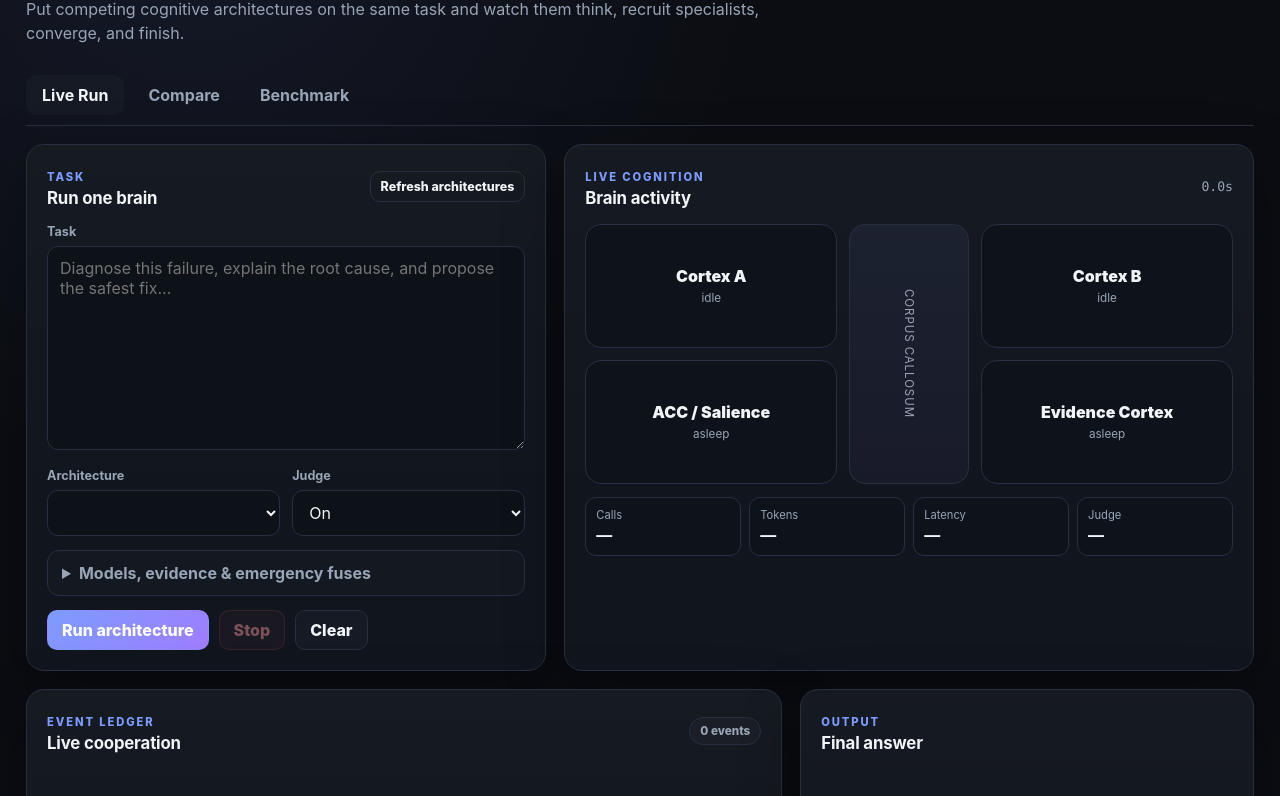
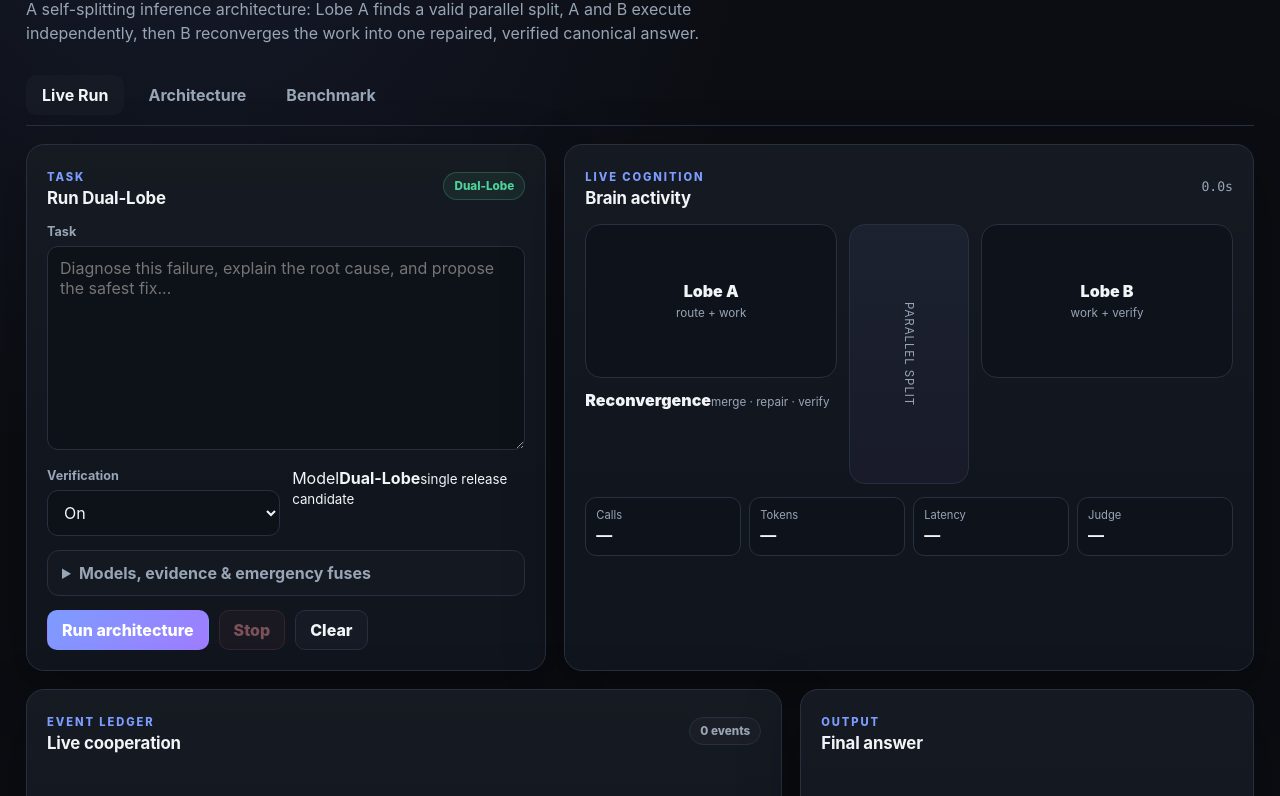
Before and after one commit to anasalsawy/dual-lobe, a website: page playground/index.html in a window 1280 px wide. Shown: the part 102-898 px from the top of the page. Drawn offline with Linux system fonts and the light colour scheme; no server answers.

Commit message:
Refocus website on single Dual-Lobe model

```diff
--- a/playground/index.html
+++ b/playground/index.html
@@ -4,16 +4,16 @@
   <meta charset="utf-8" />
   <meta name="viewport" content="width=device-width, initial-scale=1" />
   <meta name="theme-color" content="#0b0d12" />
-  <title>Cognitive Architecture Playground</title>
+  <title>Dual-Lobe — Parallel Intelligence with Verification</title>
   <link rel="stylesheet" href="./styles.css" />
 </head>
 <body>
   <div class="app-shell">
     <header class="topbar">
       <div>
-        <div class="eyebrow">DUAL-LOBE LAB</div>
-        <h1 id="appTitle">Cognitive Architecture Playground</h1>
-        <p class="subtitle">Put competing cognitive architectures on the same task and watch them think, recruit specialists, converge, and finish.</p>
+        <div class="eyebrow">DUAL-LOBE</div>
+        <h1 id="appTitle">One model. Two lobes. One verified answer.</h1>
+        <p class="subtitle">A self-splitting inference architecture: Lobe A finds a valid parallel split, A and B execute independently, then B reconverges the work into one repaired, verified canonical answer.</p>
       </div>
       <div class="status-cluster">
         <span id="connectionPill" class="pill neutral">Not connected</span>
@@ -21,9 +21,9 @@
       </div>
     </header>
 
-    <nav class="tabs" aria-label="Playground mode">
+    <nav class="tabs" aria-label="Dual-Lobe">
       <button class="tab active" data-tab="run">Live Run</button>
-      <button class="tab" data-tab="compare">Compare</button>
+      <button class="tab" data-tab="architecture">Architecture</button>
       <button class="tab" data-tab="benchmark">Benchmark</button>
     </nav>
 
@@ -32,26 +32,23 @@
         <div class="layout two-col">
           <section class="panel control-panel">
             <div class="section-head">
-              <div><span class="kicker">TASK</span><h2>Run one brain</h2></div>
-              <button id="refreshArchitecturesBtn" class="btn ghost small">Refresh architectures</button>
+              <div><span class="kicker">TASK</span><h2>Run Dual-Lobe</h2></div>
+              <span id="modelBadge" class="pill good">Dual-Lobe</span>
             </div>
             <label class="field-label" for="runTask">Task</label>
             <textarea id="runTask" class="task-input" rows="9" placeholder="Diagnose this failure, explain the root cause, and propose the safest fix..."></textarea>
 
-            <div class="form-grid">
-              <label class="field"><span>Architecture</span><select id="runArchitecture"></select></label>
-              <label class="field"><span>Judge</span><select id="runJudge"><option value="true">On</option><option value="false">Off</option></select></label>
+            <div class="form-grid single-model-grid">
+              <label class="field"><span>Verification</span><select id="runJudge"><option value="true">On</option><option value="false">Off</option></select></label>
+              <div class="model-lock"><span>Model</span><strong>Dual-Lobe</strong><small>single release candidate</small></div>
             </div>
 
             <details class="advanced">
               <summary>Models, evidence & emergency fuses</summary>
               <div class="advanced-body">
                 <div class="role-grid">
-                  <label class="field"><span>Cortex A</span><input id="runModelA" placeholder="lobe-a" /></label>
-                  <label class="field"><span>Cortex B</span><input id="runModelB" placeholder="lobe-b" /></label>
-                  <label class="field"><span>ACC</span><input id="runModelACC" placeholder="lobe-b" /></label>
-                  <label class="field"><span>Evidence</span><input id="runModelEvidence" placeholder="lobe-b" /></label>
-                  <label class="field"><span>Judge</span><input id="runModelJudge" placeholder="lobe-b" /></label>
+                  <label class="field"><span>Lobe A model</span><input id="runModelA" placeholder="worker / splitter" /></label>
+                  <label class="field"><span>Lobe B model</span><input id="runModelB" placeholder="worker / finalizer / verifier" /></label>
                 </div>
                 <label class="field"><span>Source messages / evidence (JSON array)</span><textarea id="runMessages" rows="6" class="mono" placeholder='[{"role":"user","content":"log or source material"}]'></textarea></label>
                 <div class="form-grid">
@@ -74,12 +71,11 @@
               <div><span class="kicker">LIVE COGNITION</span><h2>Brain activity</h2></div>
               <span id="runTimer" class="mono muted">0.0s</span>
             </div>
-            <div id="brainMap" class="brain-map" aria-label="Active cognitive regions">
-              <div class="region persistent" data-role="A"><span class="region-name">Cortex A</span><span class="region-state">idle</span></div>
-              <div class="callosum"><span>Corpus Callosum</span></div>
-              <div class="region persistent" data-role="B"><span class="region-name">Cortex B</span><span class="region-state">idle</span></div>
-              <div class="region specialist" data-role="ACC"><span class="region-name">ACC / Salience</span><span class="region-state">asleep</span></div>
-              <div class="region specialist" data-role="EVIDENCE"><span class="region-name">Evidence Cortex</span><span class="region-state">asleep</span></div>
+            <div id="brainMap" class="brain-map single-model-map" aria-label="Dual-Lobe execution">
+              <div class="region persistent" data-role="A"><span class="region-name">Lobe A</span><span class="region-state">route + work</span></div>
+              <div class="callosum"><span>parallel split</span></div>
+              <div class="region persistent" data-role="B"><span class="region-name">Lobe B</span><span class="region-state">work + verify</span></div>
+              <div class="merge-node"><span class="region-name">Reconvergence</span><span class="region-state">merge · repair · verify</span></div>
             </div>
             <div class="telemetry" id="runTelemetry">
               <div><span>Calls</span><strong>—</strong></div><div><span>Tokens</span><strong>—</strong></div><div><span>Latency</span><strong>—</strong></div><div><span>Judge</span><strong>—</strong></div>
@@ -90,7 +86,7 @@
         <div class="layout transcript-grid">
           <section class="panel">
             <div class="section-head"><div><span class="kicker">EVENT LEDGER</span><h2>Live cooperation</h2></div><span id="eventCount" class="pill neutral">0 events</span></div>
-            <div id="runEvents" class="event-stream empty-state">Start a run to watch A, B, ACC, and Evidence cooperate.</div>
+            <div id="runEvents" class="event-stream empty-state">Start a run to watch A split work with B, then reconverge through verification.</div>
           </section>
           <section class="panel">
             <div class="section-head"><div><span class="kicker">OUTPUT</span><h2>Final answer</h2></div></div>
@@ -100,30 +96,59 @@
         </div>
       </section>
 
-      <section id="panel-compare" class="tab-panel">
-        <div class="panel control-panel compact">
-          <div class="section-head"><div><span class="kicker">HEAD-TO-HEAD</span><h2>Same task, different brains</h2></div></div>
-          <textarea id="compareTask" class="task-input" rows="6" placeholder="Give every architecture the exact same task..."></textarea>
-          <div id="compareArchitectureChecks" class="check-grid"></div>
-          <div class="actions"><button id="compareBtn" class="btn primary">Run comparison</button><button id="stopCompareBtn" class="btn danger" disabled>Stop</button></div>
-          <div id="compareError" class="error-box hidden"></div>
+      <section id="panel-architecture" class="tab-panel">
+        <section class="architecture-hero panel">
+          <div>
+            <span class="kicker">THE MODEL</span>
+            <h2>Self-splitting Dual-Lobe</h2>
+            <p class="architecture-copy">One inference architecture, not a catalog of variants. A owns routing and one work half. When a valid independent split exists, B executes the peer half concurrently. Both results reconverge at B, which merges, repairs, verifies, grades the split, and emits one canonical answer.</p>
+          </div>
+          <span class="pill good">release candidate</span>
+        </section>
+
+        <div class="architecture-flow">
+          <div class="flow-card"><span class="step">01</span><strong>A receives the full task</strong><p>A searches for a substantial two-way split that can actually save wall-clock time.</p></div>
+          <div class="flow-card"><span class="step">02</span><strong>A + B execute in parallel</strong><p>A keeps one independent half. B receives the other through the split channel. Neither waits for the other's intermediate reasoning.</p></div>
+          <div class="flow-card"><span class="step">03</span><strong>B reconverges</strong><p>B receives both completed halves, preserves useful work, removes duplication, resolves contradictions, and repairs obvious deficiencies.</p></div>
+          <div class="flow-card"><span class="step">04</span><strong>Verification before emission</strong><p>The full verification protocol checks unsupported claims, action/tool claims, provenance, memory evidence, missing proof, and task drift before the canonical answer is emitted.</p></div>
         </div>
-        <section class="panel">
-          <div class="section-head"><div><span class="kicker">RACE VIEW</span><h2>Live architecture lanes</h2></div></div>
-          <div id="compareLanes" class="lane-grid empty-state">Choose architectures and start a comparison.</div>
-        </section>
-        <section class="panel">
-          <div class="section-head"><div><span class="kicker">RESULT</span><h2>Leaderboard</h2></div><span class="muted small-text">Judge score is a screening signal, not truth.</span></div>
-          <div id="compareLeaderboard" class="empty-state">No comparison yet.</div>
-        </section>
+
+        <div class="layout two-col architecture-details">
+          <section class="panel">
+            <span class="kicker">ANTI-DECEPTION</span>
+            <h2>Proof-aware verification</h2>
+            <ul class="feature-list">
+              <li>GREEN means no deception detected — never “verified truth.”</li>
+              <li>Unresolved missing, unverified, or proof requests cannot remain GREEN.</li>
+              <li>Worker text cannot corroborate itself.</li>
+              <li>Tool invocation is not proof of the claimed result.</li>
+              <li>Artifact claims require artifact evidence when available.</li>
+              <li>Malformed verifier output fails closed.</li>
+            </ul>
+          </section>
+          <section class="panel">
+            <span class="kicker">LOOP MODE</span>
+            <h2>One canonical state per cycle</h2>
+            <div class="loop-diagram mono">state N
+  ↓
+A route
+  ├── A half ──┐
+  └── B half ──┤  parallel
+               ↓
+      B merge + repair + verify
+               ↓
+          state N+1</div>
+            <p class="hint">The next cycle receives the B-finalized canonical state. The lobes never persist as divergent branches.</p>
+          </section>
+        </div>
       </section>
 
       <section id="panel-benchmark" class="tab-panel">
         <div class="layout two-col">
           <section class="panel control-panel">
-            <div class="section-head"><div><span class="kicker">BENCHMARK SUITE</span><h2>Stress the architectures</h2></div></div>
+            <div class="section-head"><div><span class="kicker">BENCHMARK SUITE</span><h2>Stress Dual-Lobe</h2></div></div>
             <label class="field"><span>Cases (JSON)</span><textarea id="benchmarkCases" rows="18" class="mono"></textarea></label>
-            <div id="benchmarkArchitectureChecks" class="check-grid"></div>
+            <div id="benchmarkArchitectureChecks" class="check-grid hidden"></div>
             <div class="form-grid"><label class="field"><span>Repeat</span><input id="benchmarkRepeat" type="number" min="1" max="5" value="1" /></label><label class="field"><span>Judge</span><select id="benchmarkJudge"><option value="true">On</option><option value="false">Off</option></select></label></div>
             <div class="actions"><button id="benchmarkBtn" class="btn primary">Run benchmark</button><button id="stopBenchmarkBtn" class="btn danger" disabled>Stop</button></div>
             <div id="benchmarkError" class="error-box hidden"></div>
@@ -134,7 +159,7 @@
           </section>
         </div>
         <section class="panel">
-          <div class="section-head"><div><span class="kicker">AGGREGATE</span><h2>Benchmark scoreboard</h2></div></div>
+          <div class="section-head"><div><span class="kicker">AGGREGATE</span><h2>Dual-Lobe benchmark results</h2></div></div>
           <div id="benchmarkLeaderboard" class="empty-state">No benchmark yet.</div>
         </section>
       </section>
```
